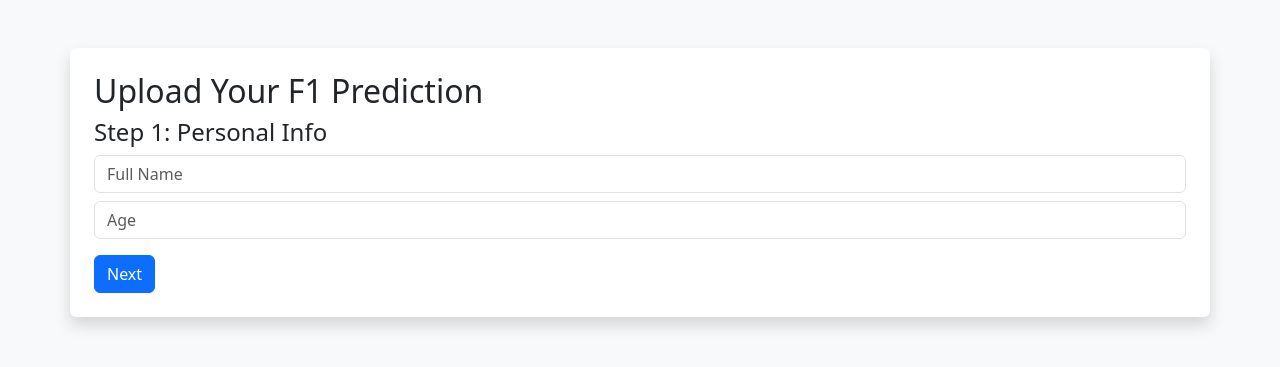
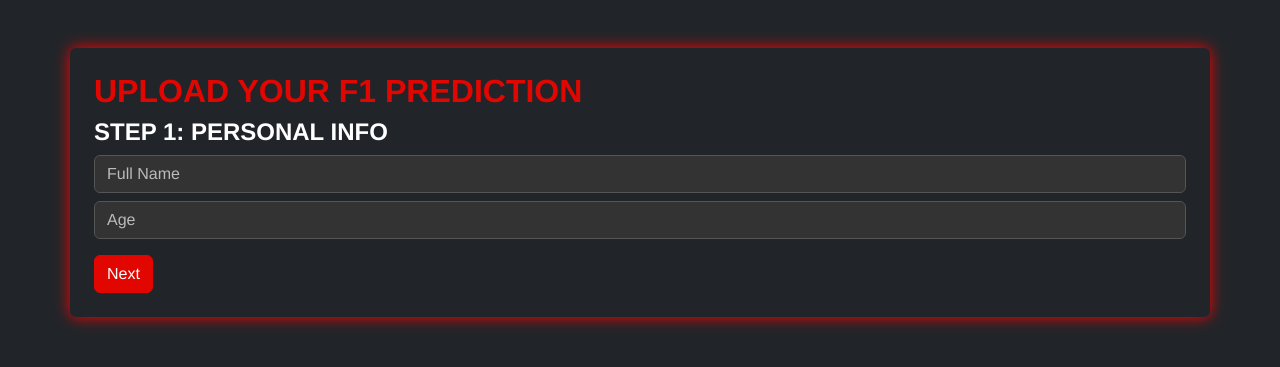
Before and after one commit to MomobamiKiraly/CITS5505-Group29-Project, a Flask app: page /upload in a window 1280 px wide. Shown: the top 367 px of the page. Run offline with Flask 3, Linux system fonts and the light colour scheme; some libraries are stand-ins or nearby versions.

Commit message:
Update css style

```diff
--- a/app/templates/upload.html
+++ b/app/templates/upload.html
@@ -5,7 +5,96 @@
     <meta charset="UTF-8">
     <title>Upload Prediction</title>
     <link rel="stylesheet" href="https://cdn.jsdelivr.net/npm/bootstrap@5.3.0/dist/css/bootstrap.min.css">
+
     <style>
+        body {
+            background-color: #111;
+            font-family: 'Helvetica Neue', sans-serif;
+            color: white;
+        }
+
+        .container {
+            background-color: #1c1c1c;
+            color: white;
+        }
+
+        h2 {
+            color: #e10600 !important;
+        }
+
+        h2,
+        h4 {
+            font-weight: bold;
+            text-transform: uppercase;
+            color: #fff;
+        }
+
+        .form-control,
+        .form-select {
+            background-color: #333;
+            border: 1px solid #555;
+            color: white;
+        }
+
+        .form-control::placeholder {
+            color: #bbb;
+        }
+
+        .form-select option {
+            background-color: #1c1c1c;
+            color: white;
+        }
+
+        .btn-primary {
+            background-color: #e10600;
+            border-color: #e10600;
+        }
+
+        .btn-secondary {
+            background-color: #555;
+            border-color: #555;
+        }
+
+        .btn-success {
+            background-color: #28a745;
+        }
+
+        .team {
+            background-color: white;
+            padding: 10px;
+            border-radius: 10px;
+        }
+
+        .team,
+        .driver {
+            border: 3px solid transparent;
+            transition: 0.3s ease;
+            border-radius: 10px;
+        }
+
+        .team:hover,
+        .driver:hover {
+            border-color: #e10600;
+        }
+
+        .selected {
+            border-color: #e10600 !important;
+        }
+
+        .badge.bg-primary {
+            background-color: #e10600;
+            font-size: 0.9rem;
+        }
+
+        select,
+        input {
+            border-radius: 6px;
+        }
+
+        .shadow {
+            box-shadow: 0 0px 15px red !important;
+        }
+
         .step {
             display: none;
         }
@@ -13,22 +102,11 @@
         .step.active {
             display: block;
         }
-
-        .team,
-        .driver {
-            border: 2px solid transparent;
-            transition: 0.3s;
-            cursor: pointer;
-        }
-
-        .selected {
-            border-color: #007bff;
-        }
     </style>
 </head>
 
-<body class="bg-light p-5">
-    <div class="container bg-white p-4 shadow rounded">
+<body class="bg-dark p-5">
+    <div class="container bg-dark p-4 shadow rounded">
         <h2>Upload Your F1 Prediction</h2>
         <form method="POST">
             <!-- Step 1: Personal Info -->
```
